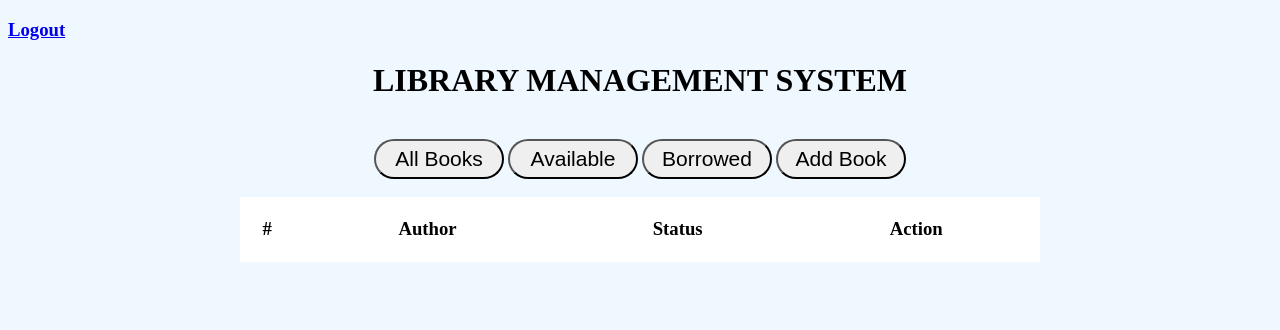
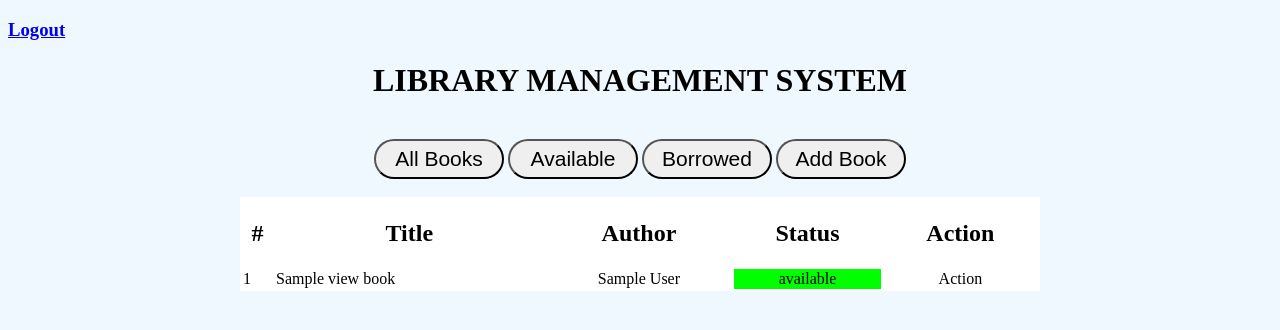
Before and after one commit to genegrace07/library_sys, a Flask app: template templates/main.html in a window 1280 px wide. Shown: the top 330 px of the page. Run offline with Flask 3, Linux system fonts and the light colour scheme; the template is opened without the code that fills it: most values are stand-ins (such as "Sample title", 1, 10 or a date in 2020); lists and menus that the app fills with data are empty.

Commit message:
modify main, button for view all books

```diff
--- a/app.py
+++ b/app.py
@@ -1,11 +1,12 @@
-from flask import  Flask,render_template,redirect,session,flash,url_for
+from flask import  Flask,render_template,redirect,session,flash,url_for,current_app
 from auth import auth
 from actions import action
-from librarydb import Users
+from librarydb import Users, Operations
 
 app = Flask(__name__)
 app.secret_key = 'mysecretkeygit '
 app.config['userid'] = Users()
+app.config['operate'] = Operations()
 
 app.register_blueprint(auth,url_prefix='/')
 app.register_blueprint(action,url_prefix='/')
@@ -16,7 +17,9 @@
         flash('Invalid login, Login first', 'error')
         return redirect(url_for('auth.login'))
     else:
-        return render_template('main.html')
+        user_operation = current_app.config['operate']
+        view_books = user_operation.view()
+        return render_template('main.html',view_books=view_books)
 
 if __name__ == "__main__":
     app.run(debug=True)
--- a/templates/main.html
+++ b/templates/main.html
@@ -16,7 +16,20 @@
             <button type="submit" name="action" value="addbook" style="width:130px;height:40px; border-radius:100px;font-size:21px;">Add Book</button>
 </form><br><br>
 <table width="800" height="30" style="background-color:white">
-    <tr><th><h3>#</h3></th><th><h3>Author</h3></th><th><h3>Status</h3></th><th><h3>Action</h3></th></tr>
+    <tr><th><h2>#</h2></th>
+        <th><h2>Title</h2></th>
+        <th><h2>Author</h2></th>
+        <th><h2>Status</h2></th>
+        <th><h2>Action</h2></th>
+    </tr>
+    {% for v in view_books %}
+    <tr><td>{{ v['book_id'] }}</td>
+        <td align="left">{{ v['title'] }}</td>
+        <td align="center">{{ v['author'] }}</td>
+        <td align="center" style="background-color:{{'lime' if v['status']  == 'available' else '#EEE600'}}">{{ v['status'] }}</td>
+        <td align="center">Action</td>
+    </tr>
+    {% endfor %}
 </table>
 </center>
 {% endblock %}
```
Also changed, not shown: librarydb.py (+9 -8 lines).
